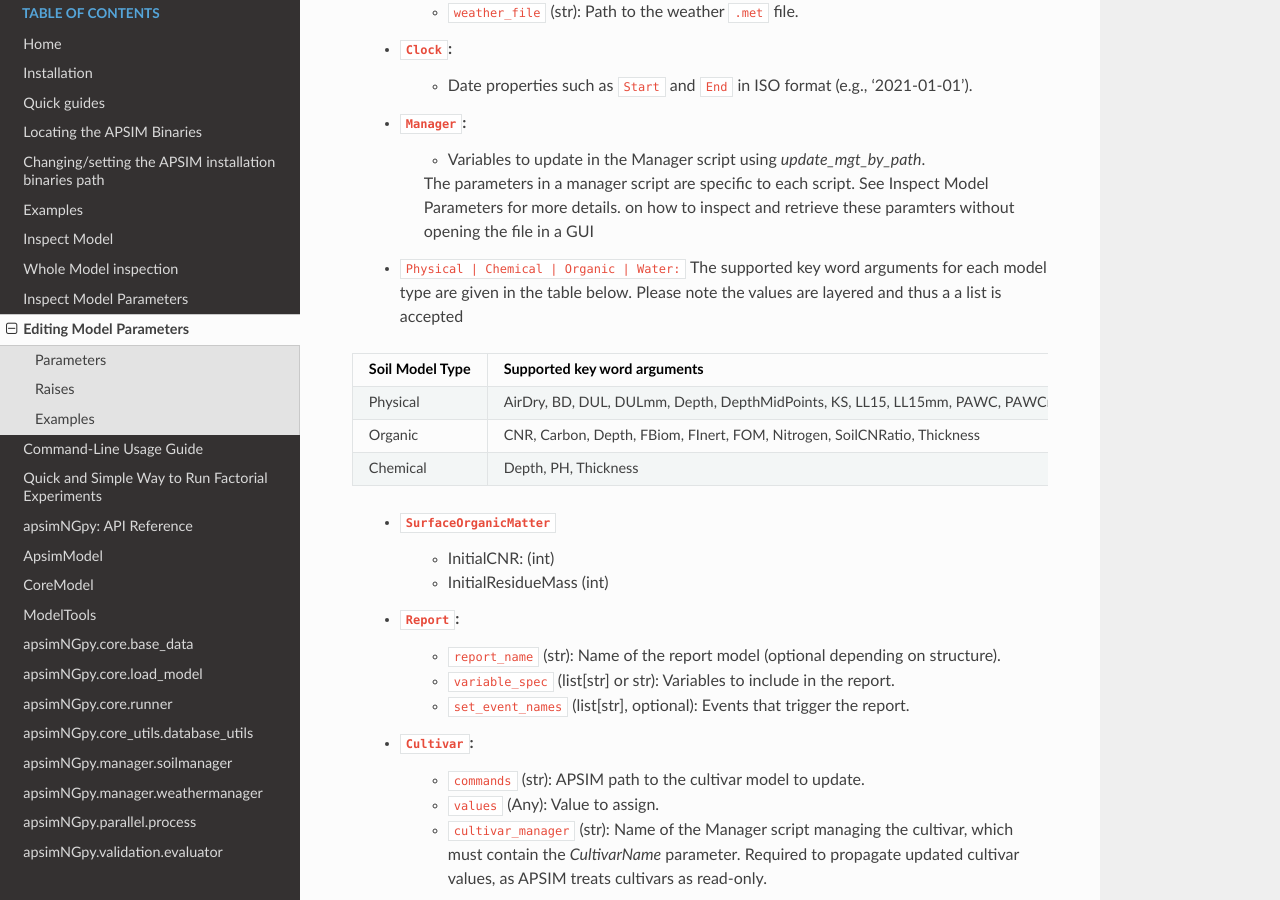
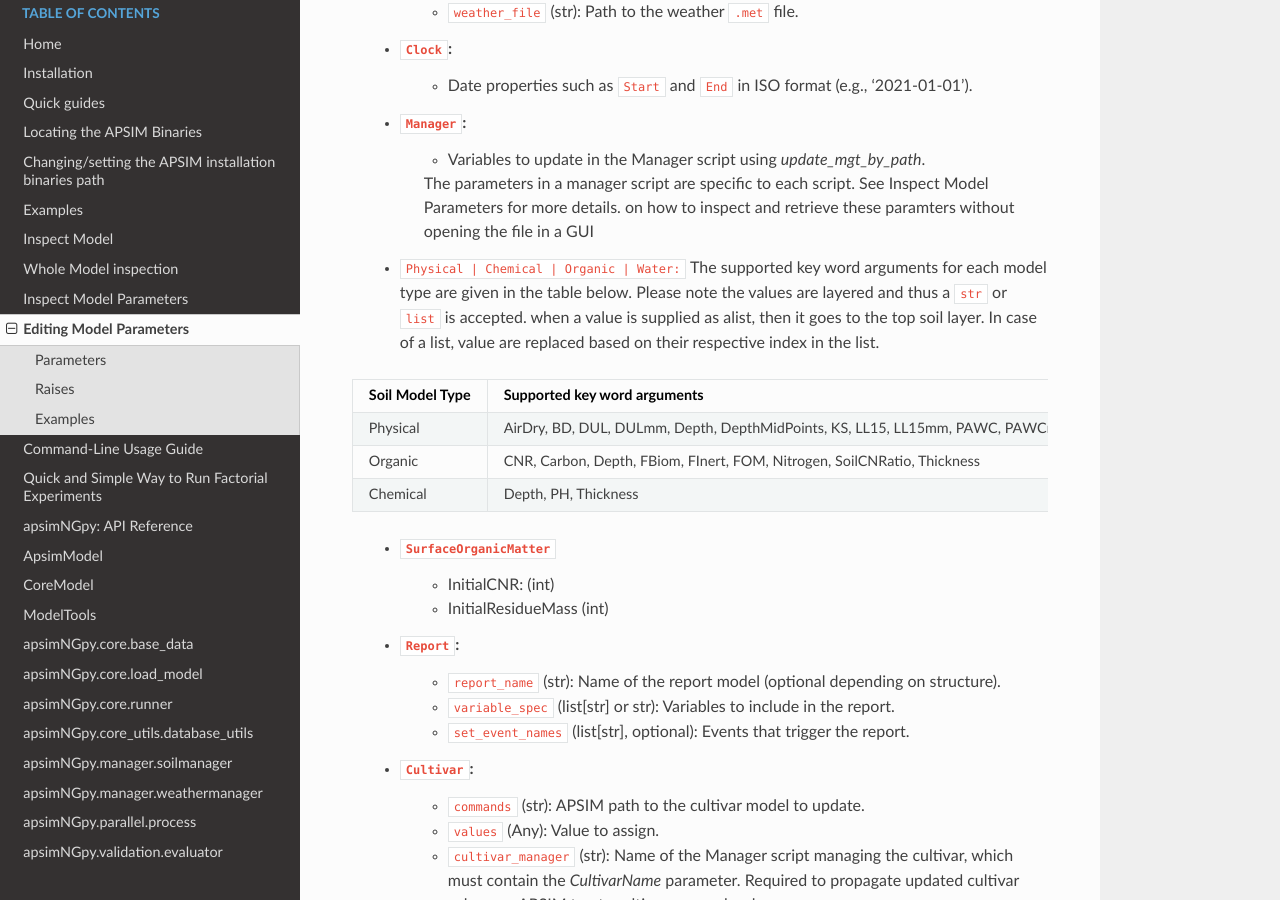
Before and after one commit to MAGALA-RICHARD/documentation-example, a Sphinx documentation site: the page built from doc/edit.rst, in a window 1280 px wide and 900 px high, scrolled down 757 px. Built offline with Sphinx 7.4.7 and the Read the Docs theme 3.1.0, drawn with Linux system fonts in a browser that asks for light colours.

```diff
--- a/doc/edit.rst
+++ b/doc/edit.rst
@@ -35,7 +35,8 @@
         The parameters in a manager script are specific to each script. See :ref:`Inspect Model Parameters` for more details. on how to inspect and retrieve these paramters without opening the file in a GUI
 
     - ``Physical | Chemical | Organic | Water:``
-      The supported key word arguments for each model type are given in the table below. Please note the values are layered and thus a a list is accepted
+      The supported key word arguments for each model type are given in the table below. Please note the values are layered and thus a ``str`` or ``list`` is accepted.
+      when a value is supplied as alist, then it goes to the top soil layer. In case of a list, value are replaced based on their respective index in the list.
 
 +------------------+--------------------------------------------------------------------------------------------------------------------------------------+
 | Soil Model Type  | **Supported key word arguments**                                                                                                     |
```
